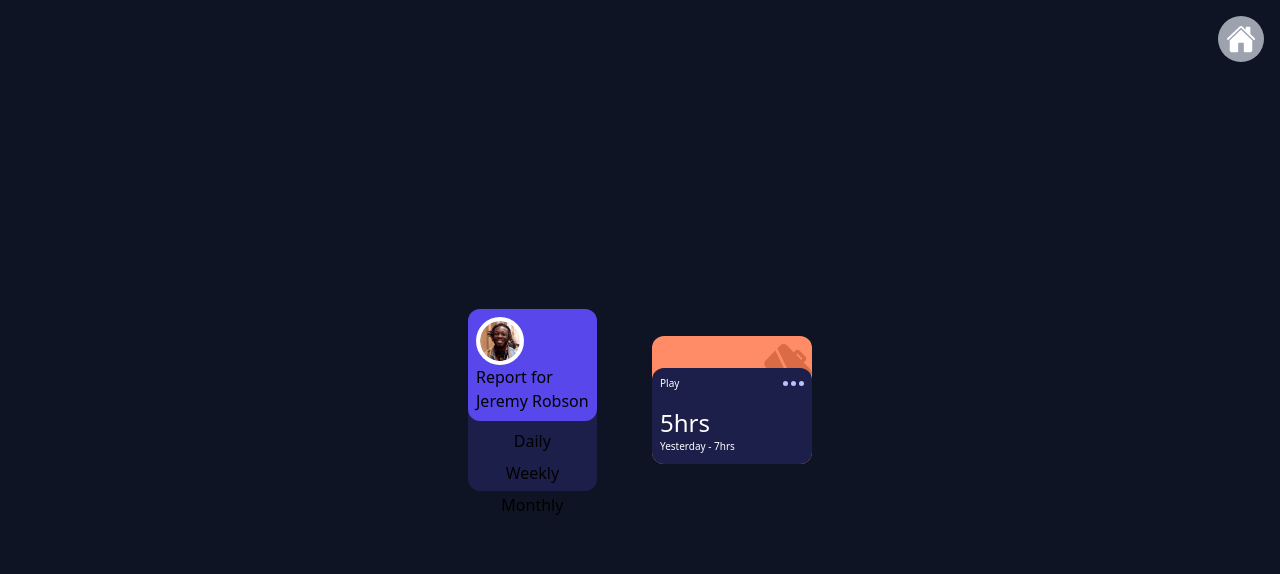
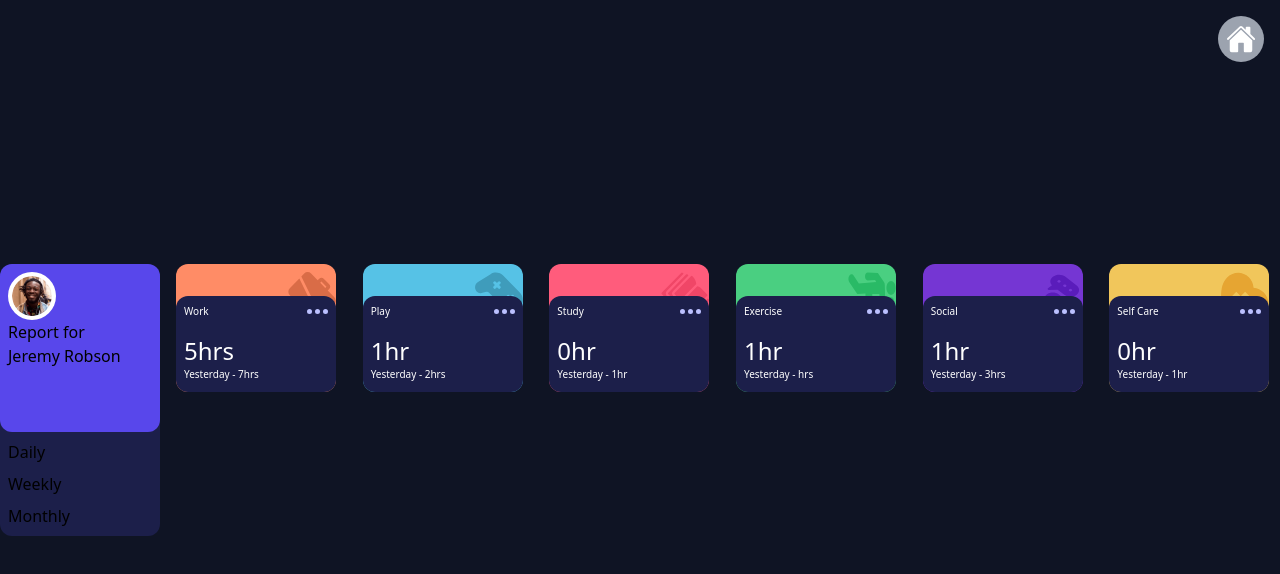
Before and after one commit to felipesdiseno/frontendmentor, a Next.js app: page /trackingtimepage in a window 1280 px wide. Shown: the top 574 px of the page. Built offline with nearby package versions, Linux system fonts and the light colour scheme.

Commit message:
se aplico condicional de bg-color para que renderice el color según el contenido de la card

```diff
--- /dev/null
+++ b/interfaces/ITimeTracking.ts
@@ -0,0 +1,9 @@
+export interface ITimeTrackingContent {
+  img: string;
+  interval?: string;
+  title: string;
+  duration: string;
+  description: string;
+  key?: string | number;
+  color: string;
+}
--- a/src/app/trackingtimepage/page.tsx
+++ b/src/app/trackingtimepage/page.tsx
@@ -3,11 +3,18 @@ import React from "react";
 import { IoHome } from "react-icons/io5";
 import Link from "next/link";
 import ActivityCard from "@/components/TimeTracking/activityCard";
+import { timeDailyInfo } from "@/lib/timeTracking";
 function TrackingTimePage() {
   return (
-    <div className="flex md:flex-row sm:flex-col items-center justify-center bg-[#0F1424] h-screen w-screen gap-6">
-      <TimeTRackingC />
-      <ActivityCard />
+    <div className="h-screen w-screen bg-[#0F1424] flex items-center justify-center">
+      <div className="flex md:flex-row sm:flex-col   gap-4">
+        <TimeTRackingC />
+        {timeDailyInfo.map((info, index) => (
+          <div className=" grid md:grid-cols-3 sm:grid-cols-1 gap-4">
+            <ActivityCard key={index} {...info} />
+          </div>
+        ))}
+      </div>
       <div className="absolute top-4 right-4 p-2 ml-2 rounded-full bg-gray-400 text-white hover:bg-gray-500 hover:cursor-pointer transform hover:scale-110 ease-in-out">
         <Link href={"/"}>
           <IoHome className="text-3xl" />
--- a/src/components/TimeTracking/activityCard.tsx
+++ b/src/components/TimeTracking/activityCard.tsx
@@ -1,18 +1,35 @@
 import React from "react";
+import { ITimeTrackingContent } from "../../../interfaces/ITimeTracking";
 
-function ActivityCard() {
+interface ActicyCardProps extends ITimeTrackingContent {
+  daily: string;
+  weekly: string;
+  monthly: string;
+}
+function ActivityCard({
+  img,
+
+  title,
+  duration,
+  description,
+  color,
+}: ITimeTrackingContent) {
+  console.log(color);
   return (
-    <div className="flex flex-col bg-[#FF8C66] justify-end rounded-xl relative p-2 md:w-[160px] md:h-[128px] sm:w-[240px] sm:h-[112px] ">
+    <div
+      className="flex flex-col  justify-end rounded-xl relative p-2 md:w-[160px] md:h-[128px] sm:w-[240px] sm:h-[112px]"
+      style={{ backgroundColor: color }}
+    >
       <div className="absolute top-2 right-0 z-0">
         <img
-          src="/timeTracking/icon-work.svg"
+          src={img}
           alt="imageDescription"
           className="w-[48px] h-[48.63px]"
         />
       </div>
       <div className="bg-[#1C1F4A] flex flex-col rounded-xl md:w-[160px] md:h-[96px] sm:w-[240px] sm:h-[84px] z-10 absolute bottom-0 left-0 right-0 mx-auto">
         <div className="flex flex-row justify-between items-center w-full p-2 ">
-          <h3 className="text-[10px] text-white">Play</h3>
+          <h3 className="text-[10px] text-white">{title}</h3>
           <img
             src="/timeTracking/icon-ellipsis.svg"
             alt="imageDescription"
@@ -20,8 +37,8 @@ function ActivityCard() {
           />
         </div>
         <div className="p-2">
-          <h3 className="text-2xl text-white">5hrs</h3>
-          <h4 className="text-[10px] text-white">Yesterday - 7hrs</h4>
+          <h3 className="text-2xl text-white">{duration}</h3>
+          <h4 className="text-[10px] text-white">{description}</h4>
         </div>
       </div>
     </div>
--- a/src/components/TimeTracking/index.tsx
+++ b/src/components/TimeTracking/index.tsx
@@ -2,9 +2,9 @@ import React from "react";
 
 function TimeTRackingC() {
   return (
-    <div className="flex md:flex-row sm:flex-col gap-6 md:w-[160px] md:h-[181.33px] sm:w-[240px] sm:h-[74.66px]">
+    <div className="flex md:flex-row sm:flex-col gap-6 md:w-[160px] md:h-[272px] sm:w-[240px] sm:h-[74.66px]">
       <div className="flex flex-col bg-[#1C1F4A] rounded-xl">
-        <div className="bg-[#5847EB] rounded-xl p-2 md:flex-col sm:flex-row flex">
+        <div className="bg-[#5847EB] rounded-xl p-2 md:flex-col sm:flex-row flex md:w-[160px] md:h-[181px] sm:w-[240px] sm:h-[74.66px]">
           <div className="p-1 bg-white rounded-full flex  items-start w-fit">
             <img
               src="/timeTracking/image-jeremy.png"
@@ -15,7 +15,7 @@ function TimeTRackingC() {
           <h3>Report for</h3>
           <h2>Jeremy Robson</h2>
         </div>
-        <div className="flex md:flex-col sm:flex-row gap-2 md:justify-between md:items-center p-2">
+        <div className="flex md:flex-col sm:flex-row gap-2 sm:justify-between sm:items-center md:items-start p-2">
           <h3>Daily</h3>
           <h3>Weekly</h3>
           <h3>Monthly</h3>
--- a/src/lib/timeTracking.ts
+++ b/src/lib/timeTracking.ts
@@ -5,6 +5,7 @@ export const timeDailyInfo = [
     title: "Work",
     duration: "5hrs",
     description: "Yesterday - 7hrs",
+    color: "#FF8C66",
   },
   {
     img: "/timeTracking/icon-play.svg",
@@ -12,34 +13,39 @@ export const timeDailyInfo = [
     title: "Play",
     duration: "1hr",
     description: "Yesterday - 2hrs",
+    color: "#56C2E6",
   },
   {
-    img: "/timeTracking/icon-play.svg",
+    img: "/timeTracking/icon-study.svg",
     interval: "daily",
     title: "Study",
     duration: "0hr",
     description: "Yesterday - 1hr",
+    color: "#FF5C7C",
   },
   {
-    img: "/timeTracking/icon-play.svg",
+    img: "/timeTracking/icon-exercise.svg",
     interval: "daily",
     title: "Exercise",
     duration: "1hr",
     description: "Yesterday - hrs",
+    color: "#4ACF81",
   },
   {
-    img: "/timeTracking/icon-play.svg",
+    img: "/timeTracking/icon-social.svg",
     interval: "daily",
     title: "Social",
     duration: "1hr",
     description: "Yesterday - 3hrs",
+    color: "#7536D3",
   },
   {
-    img: "/timeTracking/icon-play.svg",
+    img: "/timeTracking/icon-self-care.svg",
     interval: "daily",
     title: "Self Care",
     duration: "0hr",
     description: "Yesterday - 1hr",
+    color: "#F1C65B",
   },
 ];
 
```
